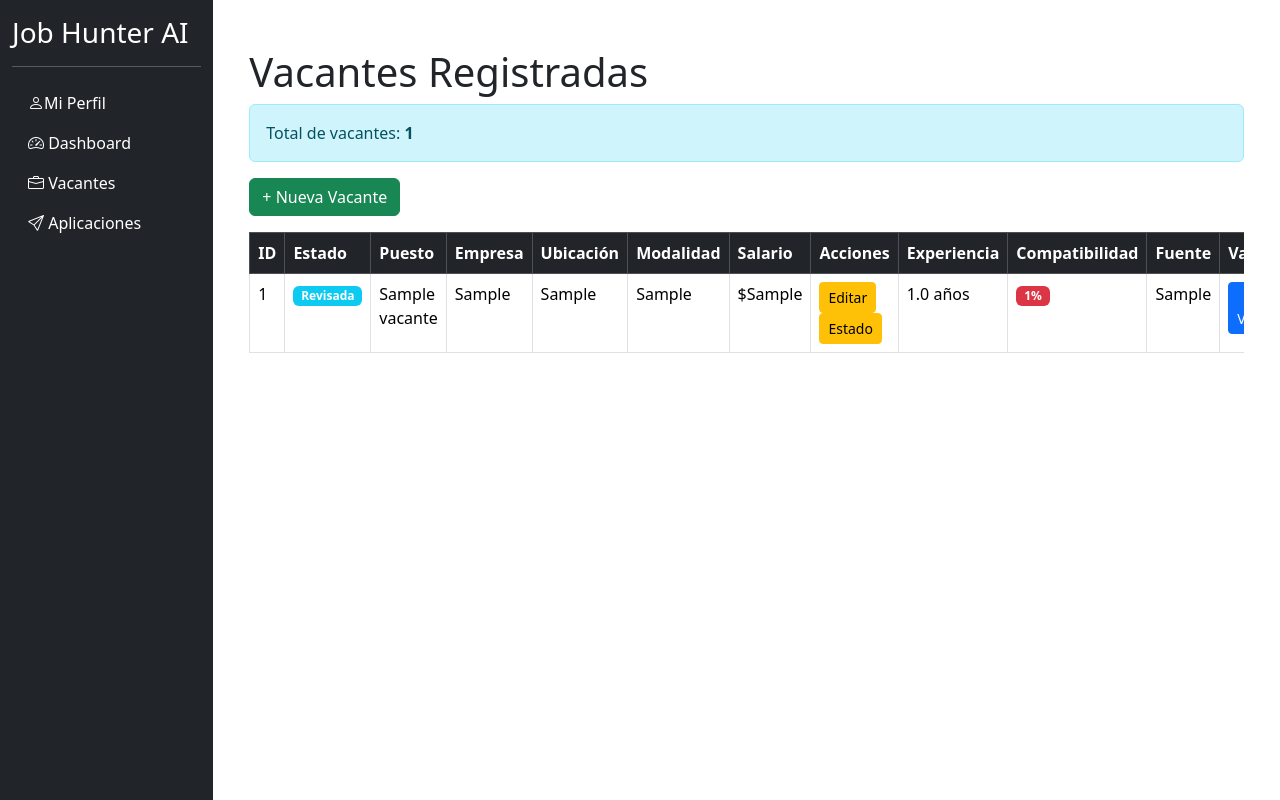
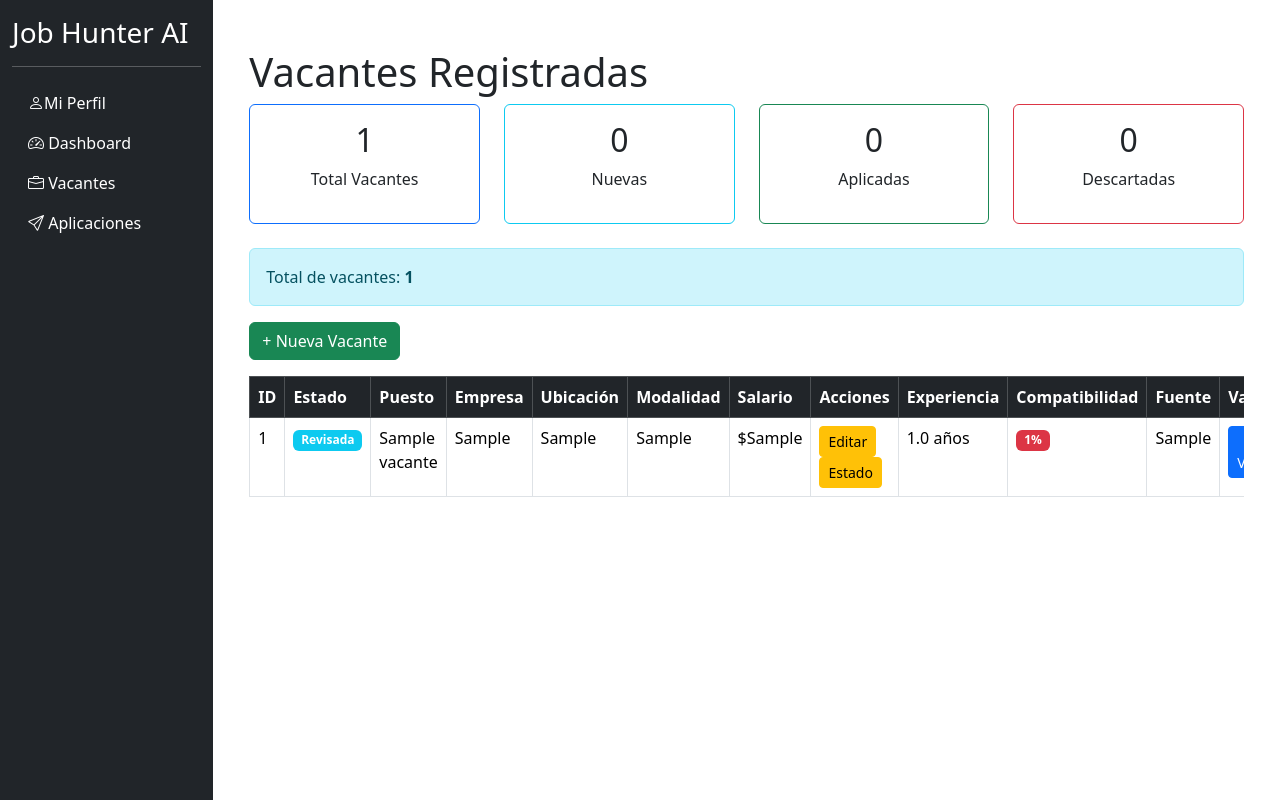
Before and after one commit to AdaraAtenea/job-hunter-ai, a PHP site: page /views/vacantes.php in a window 1280 px wide. Run offline with PHP 8.4, Linux system fonts and the light colour scheme; tables that the repository leaves empty hold one stand-in row (values such as "Sample post").

Commit message:
Se termino con el dashboard de las metricas

```diff
--- a/backend/controllers/VacantesController.php
+++ b/backend/controllers/VacantesController.php
@@ -11,6 +11,13 @@ class VacantesController
         global $conexion;
         $vacanteModel = new Vacante($conexion);
         return $vacanteModel->obtenerTodas();
+    }
+
+    //Funcion para obtener las metricas
+    public function obtenerMetricas(){
+        global $conexion;
+        $vacante = new Vacante($conexion);
+        return $vacante->obtenerMetricas();
     }
 
     //Funcion obtener por ID de la vacante
--- a/backend/models/Vacante.php
+++ b/backend/models/Vacante.php
@@ -117,4 +117,18 @@ class Vacante
                 ':id' => $id
             ]);
         }
+
+        //Obtiene métricas del dashboard
+        public function obtenerMetricas(){
+            $sql = "SELECT
+                COUNT(*) as total,
+                SUM(CASE WHEN estado_revision='Nueva' THEN 1 ELSE 0 END) as nuevas,
+                SUM(CASE WHEN estado_revision='Revisada' THEN 1 ELSE 0 END) as revisadas,
+                SUM(CASE WHEN estado_revision='Aplicada' THEN 1 ELSE 0 END) as aplicadas,
+                SUM(CASE WHEN estado_revision='Descartada' THEN 1 ELSE 0 END) as descartadas
+                FROM vacantes";
+            $stmt = $this->conexion->prepare($sql);
+            $stmt->execute();
+            return $stmt->fetch(PDO::FETCH_ASSOC);
+        }
 }
--- a/backend/views/vacantes.php
+++ b/backend/views/vacantes.php
@@ -1,15 +1,56 @@
 <?php
 require_once __DIR__ . '/../controllers/VacantesController.php';
+require_once __DIR__ . '/../layouts/header.php';
+require_once __DIR__ . '/../layouts/sidebar.php';
+
 $controller = new VacantesController();
 $vacantes = $controller->listar();
+$metricas = $controller->obtenerMetricas();
 
-require_once __DIR__ . '/../layouts/header.php';
-require_once __DIR__ . '/../layouts/sidebar.php';
 ?>
 
 <!-- CONTENIDO DE LA PAGINA -->
 <div class="container mt-4">
     <h1>Vacantes Registradas</h1>
+    <div class="row mb-4">
+        <div class="col-md-3">
+            <div class="card text-center border-primary">
+                <div class="card-body">
+                    <h2><?= $metricas['total'] ?></h2>
+                    <p>Total Vacantes</p>
+                </div>
+            </div>
+        </div>
+        <div class="col-md-3">
+            <div class="card text-center border-info">
+                <div class="card-body">
+                    <h2><?= $metricas['nuevas'] ?></h2>
+                    <p>Nuevas</p>
+            </div>
+        </div>
+    </div>
+
+    <div class="col-md-3">
+        <div class="card text-center border-success">
+            <div class="card-body">
+                <h2><?= $metricas['aplicadas'] ?></h2>
+                <p>Aplicadas</p>
+            </div>
+        </div>
+    </div>
+
+    <div class="col-md-3">
+        <div class="card text-center border-danger">
+            <div class="card-body">
+                <h2><?= $metricas['descartadas'] ?></h2>
+                <p>Descartadas</p>
+            </div>
+        </div>
+    </div>
+
+</div>
+
+
     <div class="alert alert-info">
         Total de vacantes:
         <strong><?= count($vacantes) ?></strong>
```
